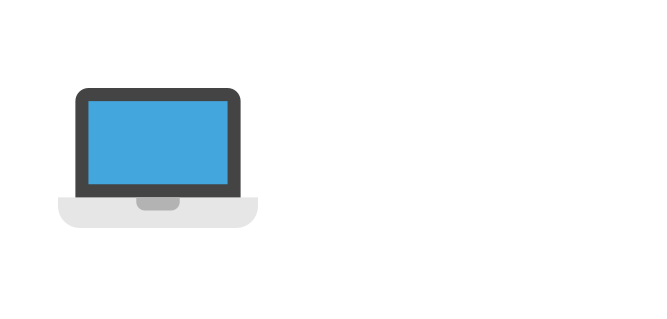
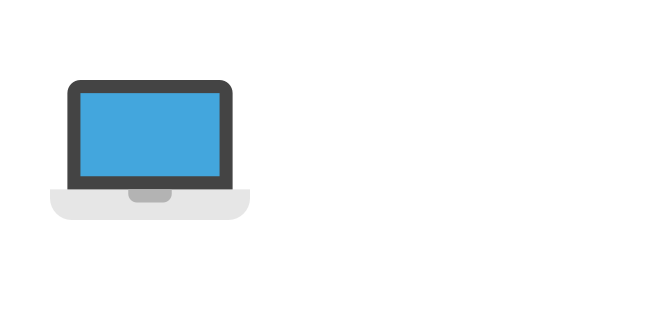
Before and after one commit to gsysaath/git.101, a plain HTML site: page index.html in a window 1280 px wide. Shown: the top 319 px of the page, without its empty margins (0-667 px from the left). Drawn offline with Linux system fonts and the light colour scheme.

Commit message:
added the css style

```diff
--- a/index.html
+++ b/index.html
@@ -1,7 +1,7 @@
 <!DOCTYPE html>
 <html>
 <head>
-	<title></title>
+	<link rel="stylesheet" type="text/css" href="style.css">
 </head>
 <body>
 	<img src="laptop.png">
--- /dev/null
+++ b/style.css
@@ -0,0 +1,4 @@
+body {
+	margin: 0;
+	font-family: Helvetica;
+}
```
Also changed, not shown: 1 other file.
